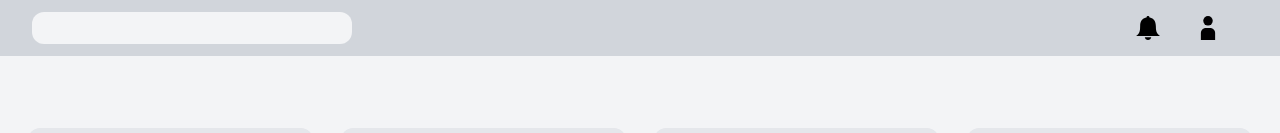
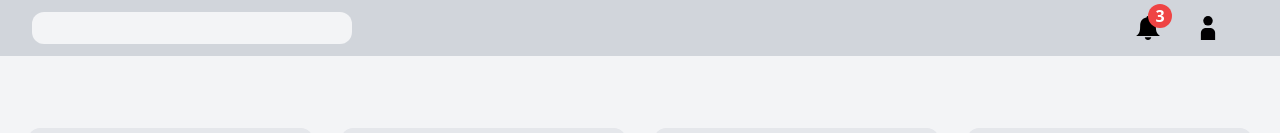
Before and after one commit to e-lechowicz/notification-modal, a React (Vite) app: page / in a window 1280 px wide. Shown: the top 133 px of the page. Built offline with nearby package versions, Linux system fonts and the light colour scheme.

Commit message:
added notification count to navbar

```diff
--- a/src/components/CountButton/CountButton.tsx
+++ b/src/components/CountButton/CountButton.tsx
@@ -9,7 +9,7 @@ interface Props {
 
 const CountButton: React.FC<Props> = ({count,handleClick}) => (
     <Button className='relative bg-bell-icon bg-no-repeat bg-contain mr-5 rounded-3xl p-4 hover:bg-gray-200' onClick={handleClick}>
-        {count > 0 && <NotificationsCount className='p-3 absolute -top-2 -right-2]' count={count}/>}
+        {count > 0 && <NotificationsCount className='p-3 absolute -top-2 -right-2' count={count}/>}
     </Button>
 );
 
--- a/src/components/Navbar/Navbar.tsx
+++ b/src/components/Navbar/Navbar.tsx
@@ -1,21 +1,30 @@
-import React from 'react';
+import React, { useMemo } from 'react';
 import CountButton from '../CountButton/CountButton.tsx';
+import { useSelector } from 'react-redux';
+import { RootState } from '../../store/store.ts';
 
 interface Props {
-  notificationsCount?: number;
   notificationsButtonClick?: () => void;
 }
 
-const Navbar: React.FC<Props> = ({notificationsCount, notificationsButtonClick}) => (
+const Navbar: React.FC<Props> = ({notificationsButtonClick}) => {
+    const { notifications } = useSelector(
+        (state: RootState) => state.notifications,
+    );
+    const unreadCount = useMemo(() => {
+        return notifications.filter((notification) => !notification.read).length;
+    }, [notifications]);
+
+    return(
         <nav className='bg-gray-300 p-3'>
             <div className='flex justify-between items-center w-full'>
-            <div className='rounded-xl w-80 h-8 bg-gray-100 ms-5'/>
+                <a className='rounded-xl w-80 h-8 bg-gray-100 ms-5' href="/"/>
                 <div className='flex items-center'>
-                <CountButton count={notificationsCount} handleClick={notificationsButtonClick}/>
+                    <CountButton count={unreadCount} handleClick={notificationsButtonClick}/>
                     <div className='p-3 mr-12 ml-3 bg-user-icon bg-no-repeat bg-contain'/>
                 </div>
             </div>
         </nav>
-);
+)};
 
 export default Navbar;
--- a/src/components/NotificationList/NotificationList.tsx
+++ b/src/components/NotificationList/NotificationList.tsx
@@ -8,7 +8,7 @@ interface Props {
 }
 
 const NotificationList: React.FC<Props> = ({ notifications, markAsRead }) => (
-    <div>
+    <div className='no-scrollbar overflow-y-auto max-h-[600px]'>
         {notifications?.map(notification => (
             <Notification key={notification.id} read={notification.read} {...notification} markAsRead={markAsRead}/>
         ))}
```
Lines whose indentation alone changed are shown as unchanged.
